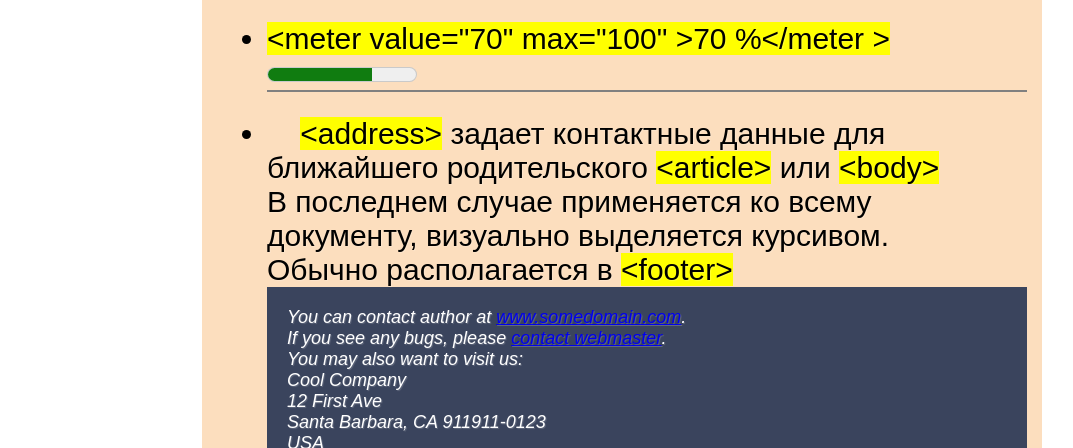
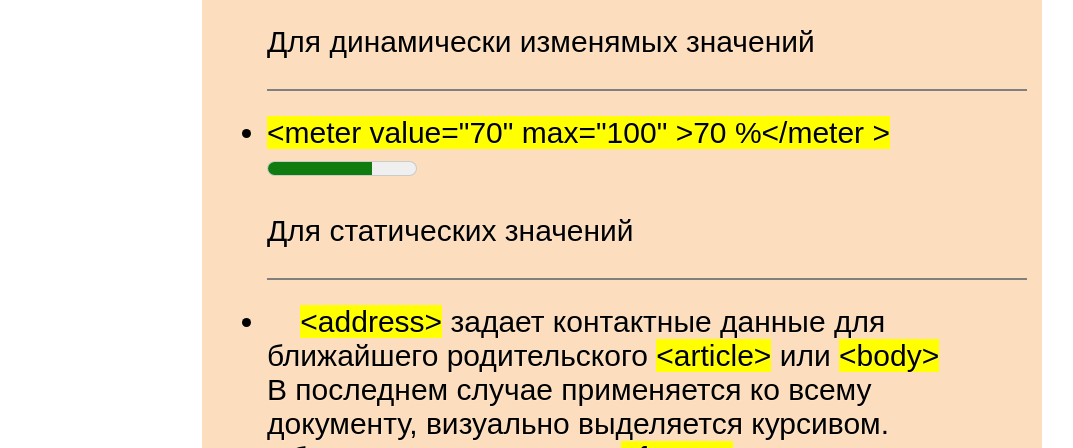
Before and after one commit to gennadiy1970/tags-html5, a plain HTML site: page other/index.html in a window 1280 px wide. Shown: the part 776-1224 px from the top of the page, without its empty margins (18-1091 px from the left). Drawn offline with Linux system fonts and the light colour scheme.

Commit message:
Update index.html

```diff
--- a/other/index.html
+++ b/other/index.html
@@ -25,10 +25,12 @@
       </li>
       <li><mark>&lt;progress value="70" max="100" &gt;70 %&lt;/progress &gt;</mark>
         <progress value="70" max="100">70 %</progress>
+        <p>Для динамически изменямых значений</p>
       </li>
       <li>
          <mark>&lt;meter value="70" max="100" &gt;70 %&lt;/meter &gt;</mark>
          <meter value="70" min="0" max="100">70 %</meter>
+        <p>Для статических значений</p>
       </li>
       <li> &nbsp;&nbsp;&nbsp;&nbsp;<mark>&lt;address&gt;</mark> задает контактные
              данные для ближайшего родительского <mark>&lt;article&gt;</mark> или <mark>&lt;body&gt;</mark>
```
Lines whose indentation alone changed are shown as unchanged.
